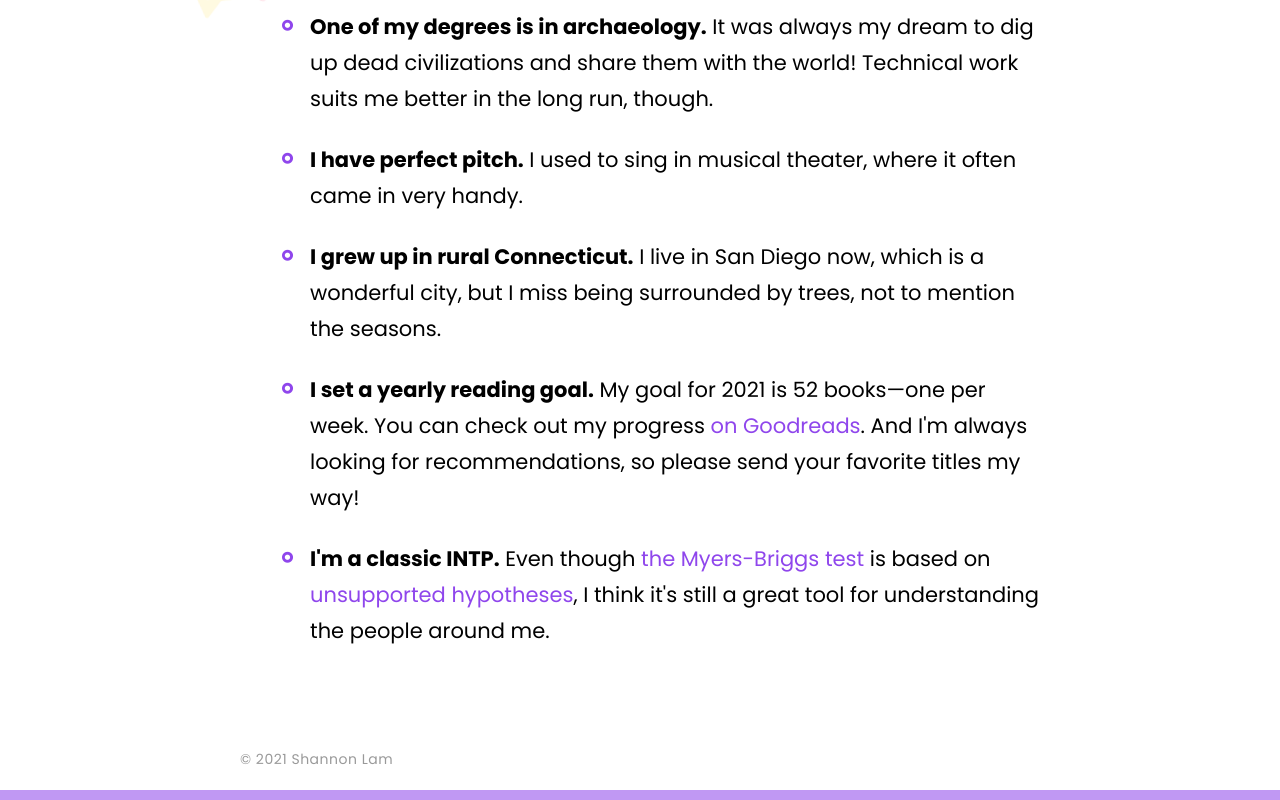
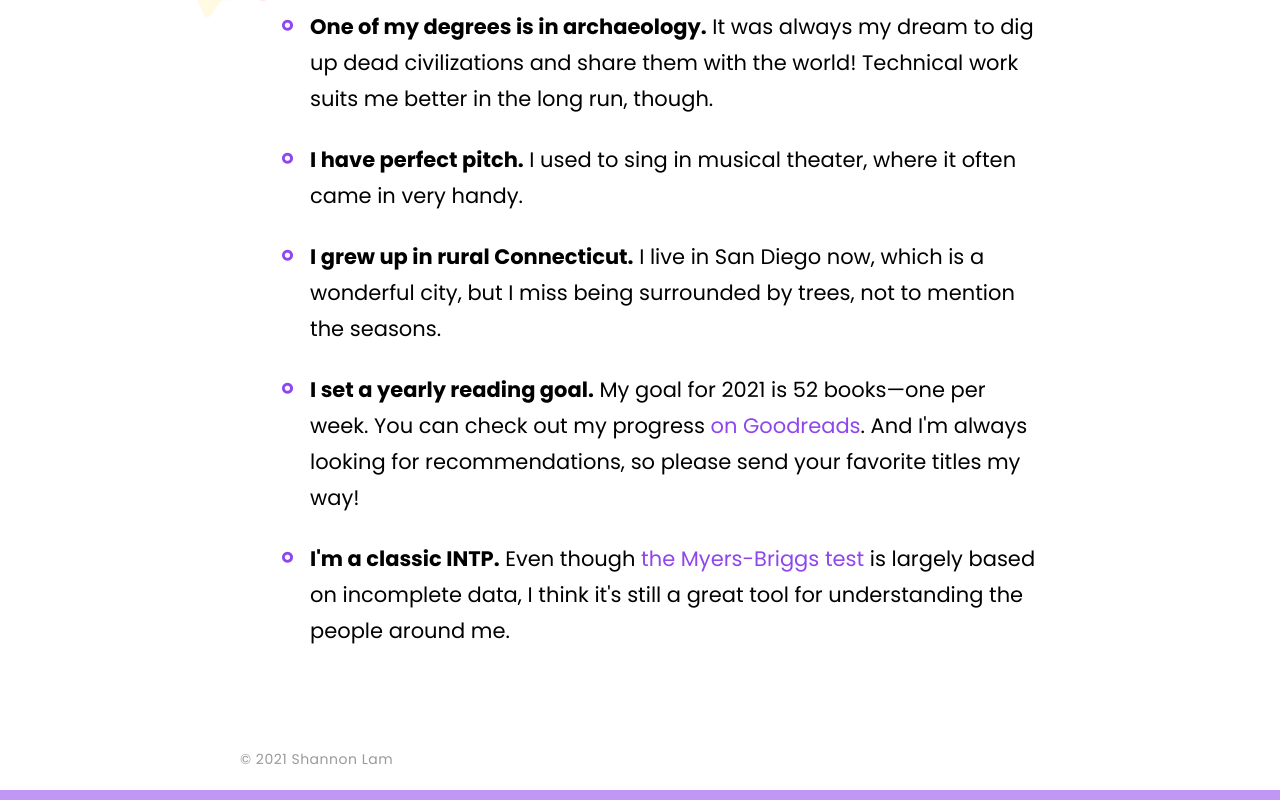
Before and after one commit to shannonklam/shannonklam.com, a plain HTML site: page readme/index.html in a window 1280 px wide. Shown: the part 3956-4756 px from the top of the page. Drawn offline with Linux system fonts and the light colour scheme; files whose address does not match are found by name.

Commit message:
Remove link in README

```diff
--- a/readme/index.html
+++ b/readme/index.html
@@ -94,7 +94,7 @@
 				<li class="item" role="listitem"><strong>I have perfect pitch.</strong> I used to sing in musical theater, where it often came in very handy.</li>
 				<li class="item" role="listitem"><strong>I grew up in rural Connecticut.</strong> I live in San Diego now, which is a wonderful city, but I miss being surrounded by trees, not to mention the seasons.</li>
 				<li class="item" role="listitem"><strong>I set a yearly reading goal.</strong> My goal for 2021 is 52 books—one per week. You can check out my progress <a href="https://www.goodreads.com/shannonklam" target="_blank">on Goodreads</a>. And I'm always looking for recommendations, so please send your favorite titles my way!</li>
-				<li class="item" role="listitem"><strong>I'm a classic INTP.</strong> Even though <a href="https://www.verywellmind.com/the-myers-briggs-type-indicator-2795583" target="_blank">the Myers-Briggs test</a> is based on <a href="https://www.psychologytoday.com/us/blog/cui-bono/201603/are-scores-the-mbti-totally-meaningless" target="_blank">unsupported hypotheses</a>, I think it's still a great tool for understanding the people around me.</li>
+				<li class="item" role="listitem"><strong>I'm a classic INTP.</strong> Even though <a href="https://www.verywellmind.com/the-myers-briggs-type-indicator-2795583" target="_blank">the Myers-Briggs test</a> is largely based on incomplete data, I think it's still a great tool for understanding the people around me.</li>
 			</ul>
 			<div class="copyright">&copy; 2021 Shannon Lam</div>
 		</div>
```
